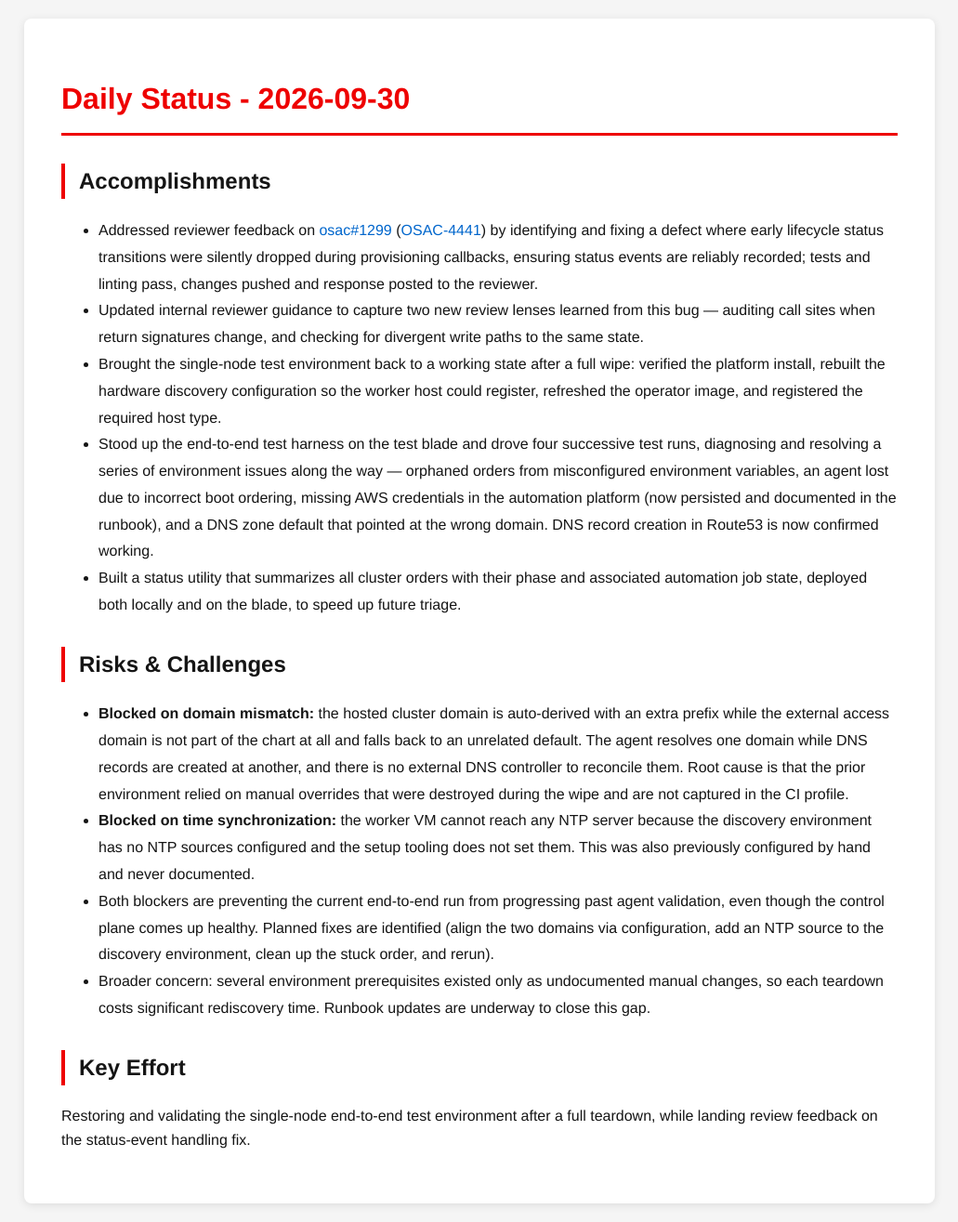
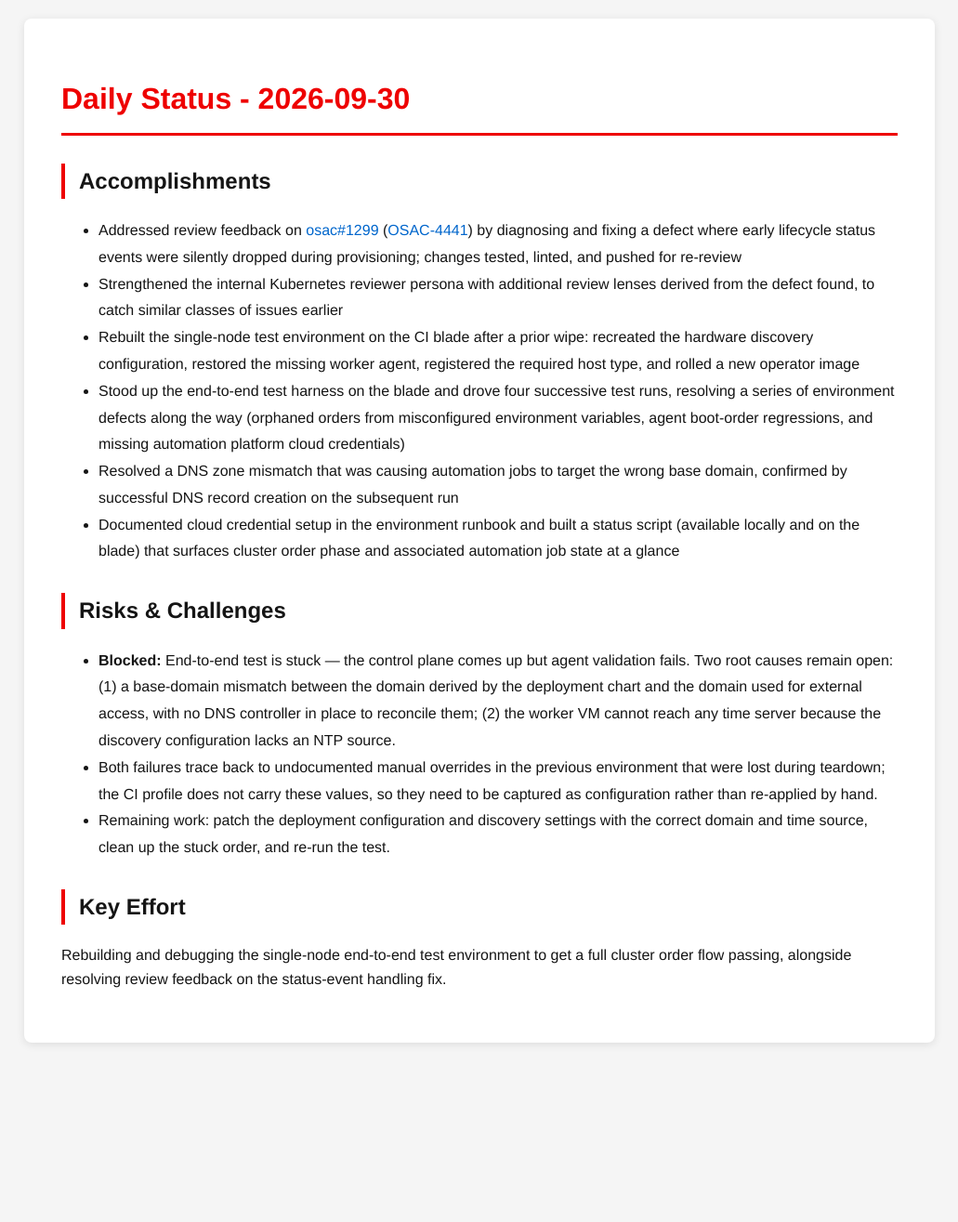
Before and after one commit to tzvatot/daily-status, a Jekyll site: the page built from 2026-09-30.md, in a window 1280 px wide. Shown: the whole page at 93% size, without its empty margins (124-1155 px from the left). Built offline with Jekyll 4.4.1, drawn with Linux system fonts in a browser that asks for light colours; after the commit the page ends 1142 px from its top, so only the background shows below that.

Commit message:
Daily status update - 2026-09-30

```diff
--- a/2026-09-30.md
+++ b/2026-09-30.md
@@ -7,17 +7,17 @@ date: 2026-09-30
 # Daily Status - 2026-09-30
 
 ## Accomplishments
-- Addressed reviewer feedback on [osac#1299](https://github.com/osac-project/osac/pull/1299) ([OSAC-4441](https://redhat.atlassian.net/browse/OSAC-4441)) by identifying and fixing a defect where early lifecycle status transitions were silently dropped during provisioning callbacks, ensuring status events are reliably recorded; tests and linting pass, changes pushed and response posted to the reviewer.
-- Updated internal reviewer guidance to capture two new review lenses learned from this bug — auditing call sites when return signatures change, and checking for divergent write paths to the same state.
-- Brought the single-node test environment back to a working state after a full wipe: verified the platform install, rebuilt the hardware discovery configuration so the worker host could register, refreshed the operator image, and registered the required host type.
-- Stood up the end-to-end test harness on the test blade and drove four successive test runs, diagnosing and resolving a series of environment issues along the way — orphaned orders from misconfigured environment variables, an agent lost due to incorrect boot ordering, missing AWS credentials in the automation platform (now persisted and documented in the runbook), and a DNS zone default that pointed at the wrong domain. DNS record creation in Route53 is now confirmed working.
-- Built a status utility that summarizes all cluster orders with their phase and associated automation job state, deployed both locally and on the blade, to speed up future triage.
+- Addressed review feedback on [osac#1299](https://github.com/osac-project/osac/pull/1299) ([OSAC-4441](https://redhat.atlassian.net/browse/OSAC-4441)) by diagnosing and fixing a defect where early lifecycle status events were silently dropped during provisioning; changes tested, linted, and pushed for re-review
+- Strengthened the internal Kubernetes reviewer persona with additional review lenses derived from the defect found, to catch similar classes of issues earlier
+- Rebuilt the single-node test environment on the CI blade after a prior wipe: recreated the hardware discovery configuration, restored the missing worker agent, registered the required host type, and rolled a new operator image
+- Stood up the end-to-end test harness on the blade and drove four successive test runs, resolving a series of environment defects along the way (orphaned orders from misconfigured environment variables, agent boot-order regressions, and missing automation platform cloud credentials)
+- Resolved a DNS zone mismatch that was causing automation jobs to target the wrong base domain, confirmed by successful DNS record creation on the subsequent run
+- Documented cloud credential setup in the environment runbook and built a status script (available locally and on the blade) that surfaces cluster order phase and associated automation job state at a glance
 
 ## Risks & Challenges
-- **Blocked on domain mismatch:** the hosted cluster domain is auto-derived with an extra prefix while the external access domain is not part of the chart at all and falls back to an unrelated default. The agent resolves one domain while DNS records are created at another, and there is no external DNS controller to reconcile them. Root cause is that the prior environment relied on manual overrides that were destroyed during the wipe and are not captured in the CI profile.
-- **Blocked on time synchronization:** the worker VM cannot reach any NTP server because the discovery environment has no NTP sources configured and the setup tooling does not set them. This was also previously configured by hand and never documented.
-- Both blockers are preventing the current end-to-end run from progressing past agent validation, even though the control plane comes up healthy. Planned fixes are identified (align the two domains via configuration, add an NTP source to the discovery environment, clean up the stuck order, and rerun).
-- Broader concern: several environment prerequisites existed only as undocumented manual changes, so each teardown costs significant rediscovery time. Runbook updates are underway to close this gap.
+- **Blocked:** End-to-end test is stuck — the control plane comes up but agent validation fails. Two root causes remain open: (1) a base-domain mismatch between the domain derived by the deployment chart and the domain used for external access, with no DNS controller in place to reconcile them; (2) the worker VM cannot reach any time server because the discovery configuration lacks an NTP source.
+- Both failures trace back to undocumented manual overrides in the previous environment that were lost during teardown; the CI profile does not carry these values, so they need to be captured as configuration rather than re-applied by hand.
+- Remaining work: patch the deployment configuration and discovery settings with the correct domain and time source, clean up the stuck order, and re-run the test.
 
 ## Key Effort
-Restoring and validating the single-node end-to-end test environment after a full teardown, while landing review feedback on the status-event handling fix.
+Rebuilding and debugging the single-node end-to-end test environment to get a full cluster order flow passing, alongside resolving review feedback on the status-event handling fix.
```
